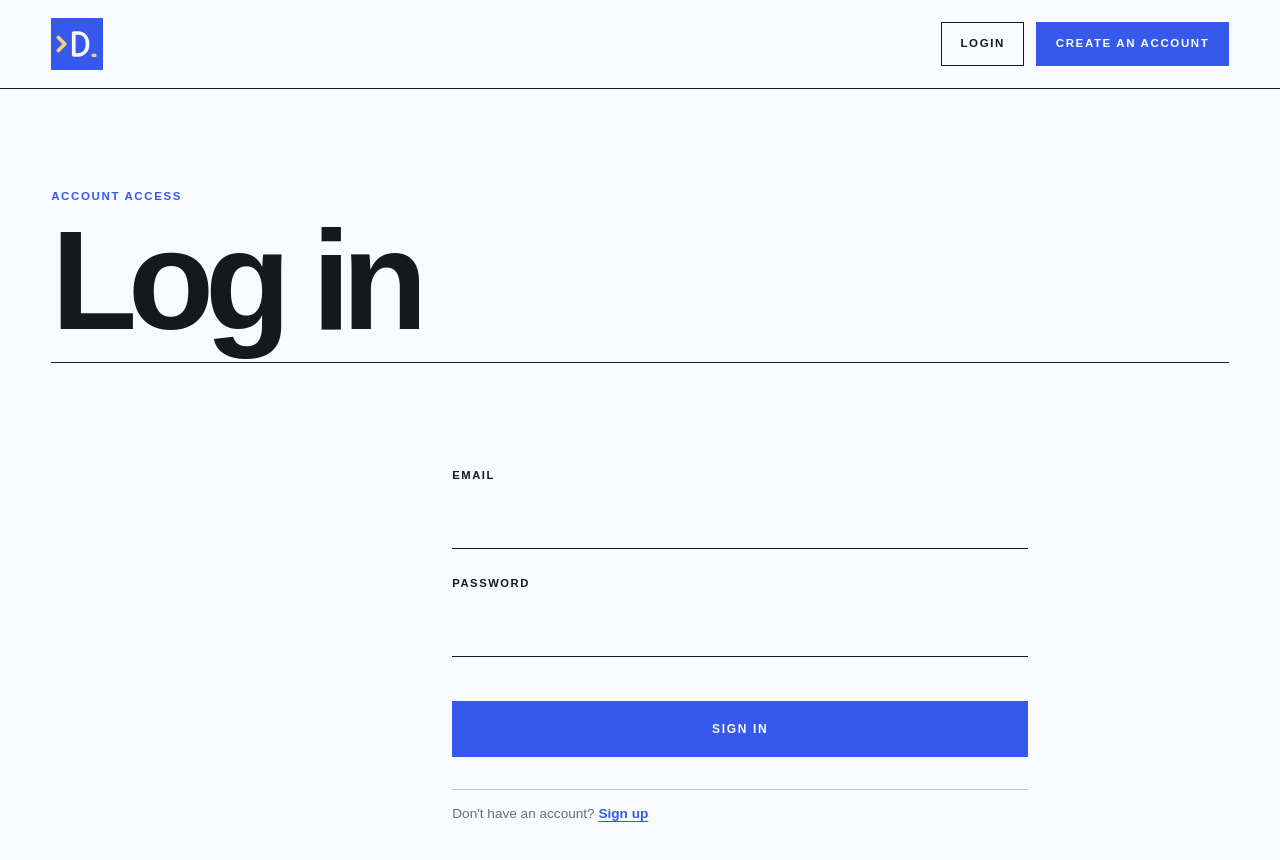
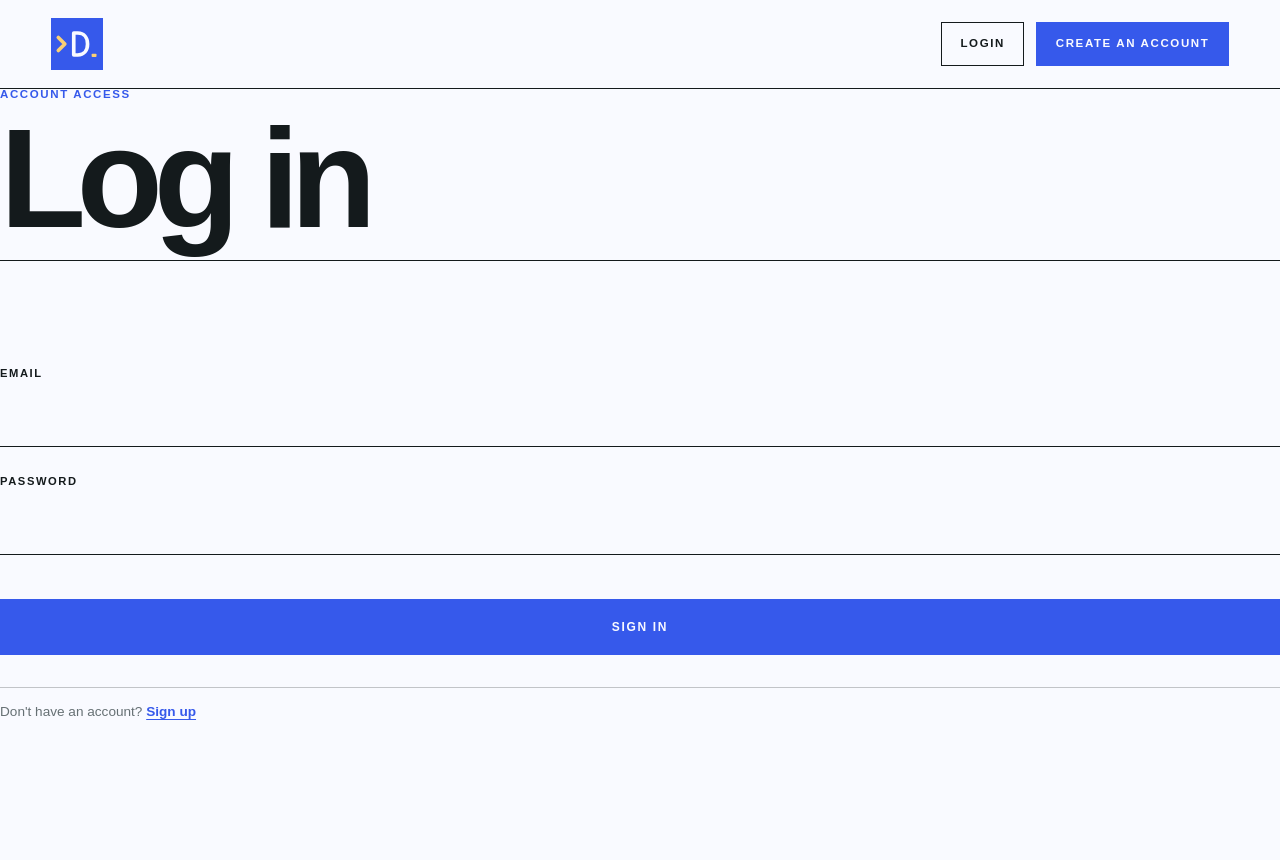
Before and after one commit to Oatmeal4Breakfast/dutyy-web, a React (Vite) app: page /login in a window 1280 px wide. Shown: the top 860 px of the page. After the commit the page ends 800 px from the top, so only its background shows below. Built offline with nearby package versions, Linux system fonts and the light colour scheme; no server answers.

Commit message:
chore: add new class selector for the SetPasswordForm/Page

```diff
--- a/src/App.css
+++ b/src/App.css
@@ -1,5 +1,5 @@
 .landing-page,
-.login-page,
+.set-password-page .login-page,
 .signup-page,
 .dashboard-page {
   width: min(100%, var(--content-width));
```
